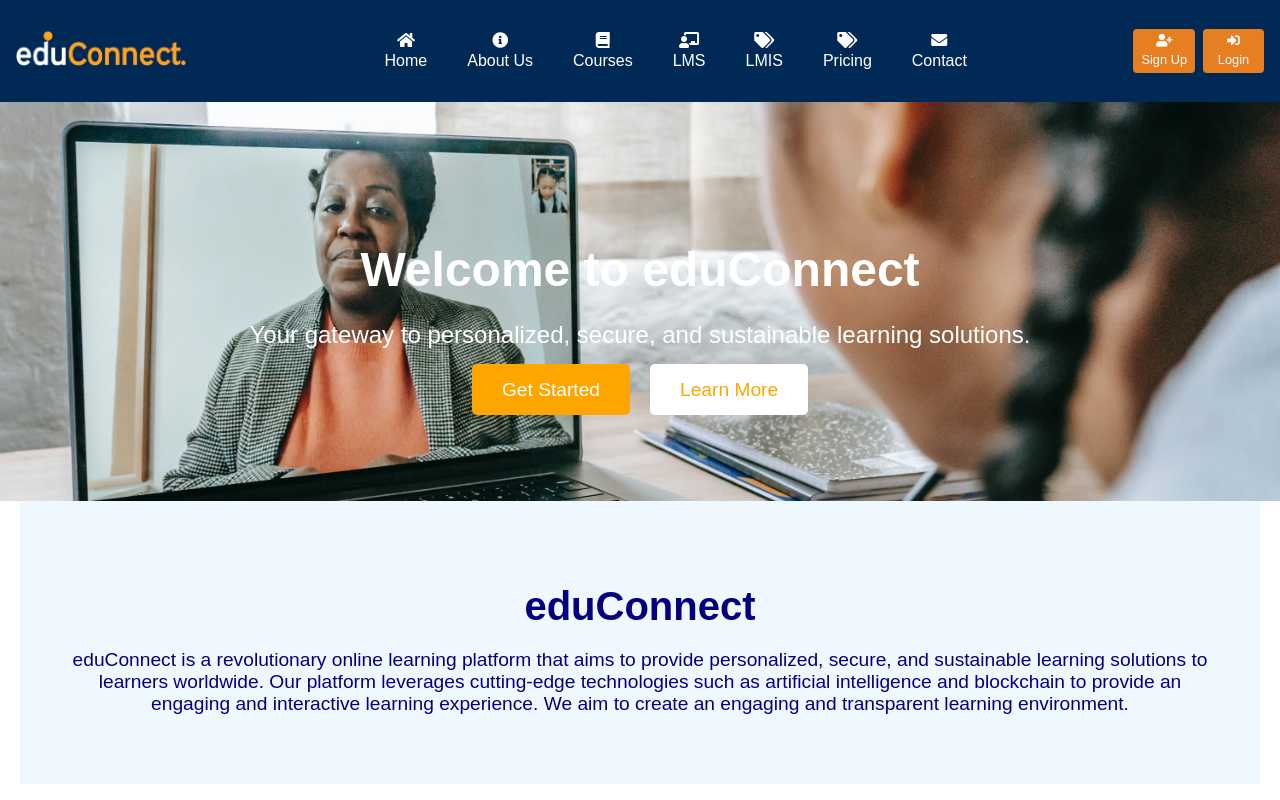
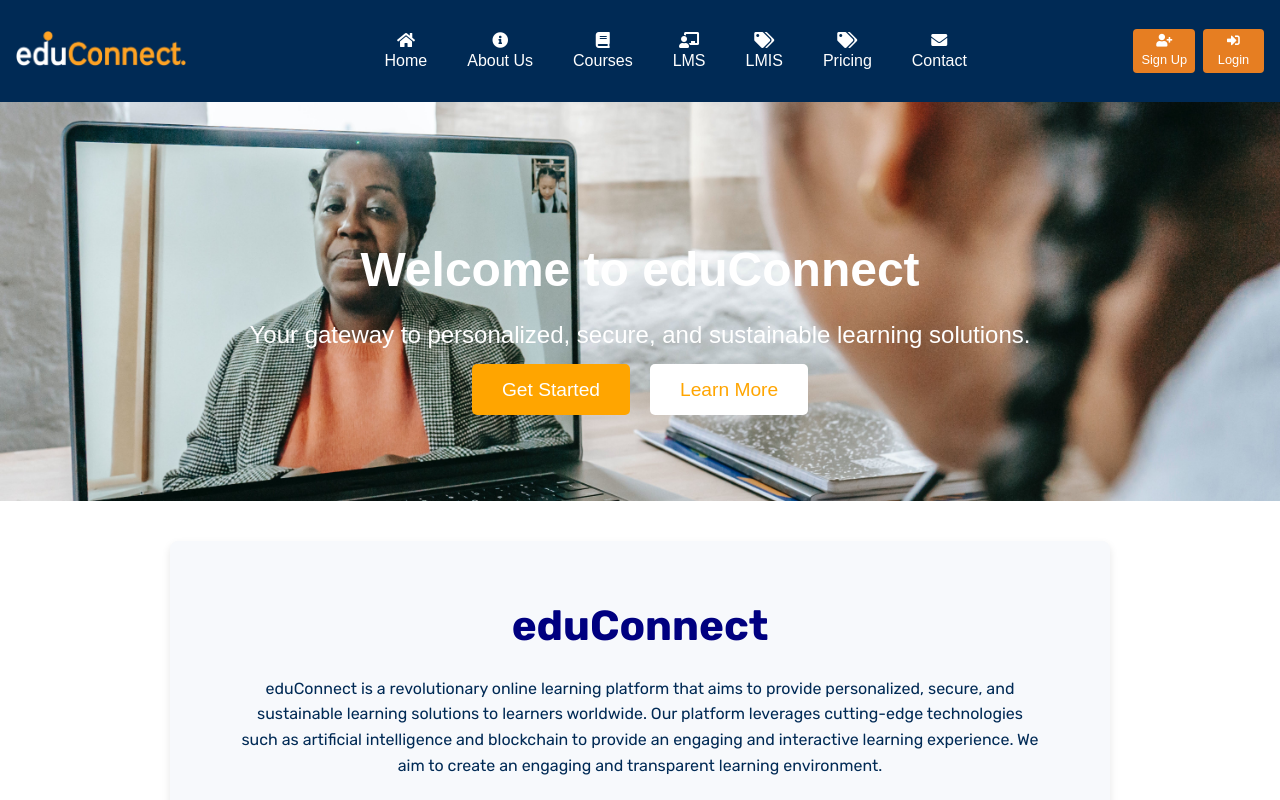
Before and after one commit to Kheed99/myeduConnect-1, a React (Create React App) app: page / in a window 1280 px wide. Shown: the top 800 px of the page. Built offline with nearby package versions, Linux system fonts and the light colour scheme.

Commit message:
Enhance About section design with improved styling and visual consistency

```diff
--- a/public/index.html
+++ b/public/index.html
@@ -22,6 +22,7 @@
       Learn how to configure a non-root public URL by running `npm run build`.
     -->
         <link rel="stylesheet" href="https://cdnjs.cloudflare.com/ajax/libs/font-awesome/5.15.4/css/all.min.css" />
+        <link rel="stylesheet" href="https://fonts.googleapis.com/css2?family=Rubik:wght@400;500;700&display=swap" />
         <title>React App</title>
     </head>
     <body>
--- a/src/components/Home/AboutSection.css
+++ b/src/components/Home/AboutSection.css
@@ -0,0 +1,27 @@
+.about-us {
+    max-width: 900px;
+    text-align: center;
+    padding: 60px 20px;
+    color: navy;
+    background-color: #f7f9fc; /* Light background color */
+    border-radius: 8px; /* Rounded corners */
+    box-shadow: 0 4px 8px rgba(0, 0, 0, 0.1); /* Subtle shadow */
+    margin: 40px auto; /* Add margin to separate from other sections */
+}
+
+.about-us h2 {
+    font-family: 'Rubik', sans-serif;
+    font-size: 42px;
+    font-weight: 600;
+    margin: 0 0 25px;
+    padding: 0;
+}
+
+.about-us p {
+    font-family: 'Rubik', sans-serif;
+    max-width: 800px;
+    text-align: center;
+    margin: 0 auto;
+    line-height: 1.6;
+    color: #002a55;
+}
--- a/src/components/Home/AboutSection.js
+++ b/src/components/Home/AboutSection.js
@@ -5,7 +5,7 @@ import './AboutSection.css';
 const AboutSection = () => {
     return (
         <section className="about-us">
-            <h1>eduConnect</h1>
+            <h2>eduConnect</h2>
             <p>
                 eduConnect is a revolutionary online learning platform that aims to provide personalized, secure, and
                 sustainable learning solutions to learners worldwide. Our platform leverages cutting-edge technologies
--- a/src/components/Home/Home.css
+++ b/src/components/Home/Home.css
@@ -11,23 +11,6 @@ body {
     padding: 20px;
 }
 
-.about-us {
-  text-align: center;
-  padding: 50px;
-  background-color: #f0f8ff;
-  background-size: cover;
-  color: navy;
-}
-
-.about-us h1 {
-  font-size: 2.5rem;
-  margin-bottom: 20px;
-}
-
-.about-us p {
-  font-size: 1.2rem;
-}
-
 .features {
     padding: 50px;
     background-color: #fff;
@@ -37,7 +20,7 @@ body {
 .features h2 {
     font-size: 2rem;
     margin-bottom: 20px;
-  color: #FFA324;
+    color: #ffa324;
 }
 
 .feature-cards {
@@ -103,7 +86,7 @@ body {
 }
 
 .try-us-button {
-  background-color: #FFA324;
+    background-color: #ffa324;
     color: #fff;
     padding: 10px 20px;
     border: none;
@@ -259,13 +242,13 @@ body {
 }
 
 .quick-links ul li a {
-  color: #03A9F4;
+    color: #03a9f4;
     text-decoration: none;
     transition: color 0.3s;
 }
 
 .quick-links ul li a:hover {
-  color: #FFA324;
+    color: #ffa324;
 }
 
 .footer {
```
Lines whose indentation alone changed are shown as unchanged.
